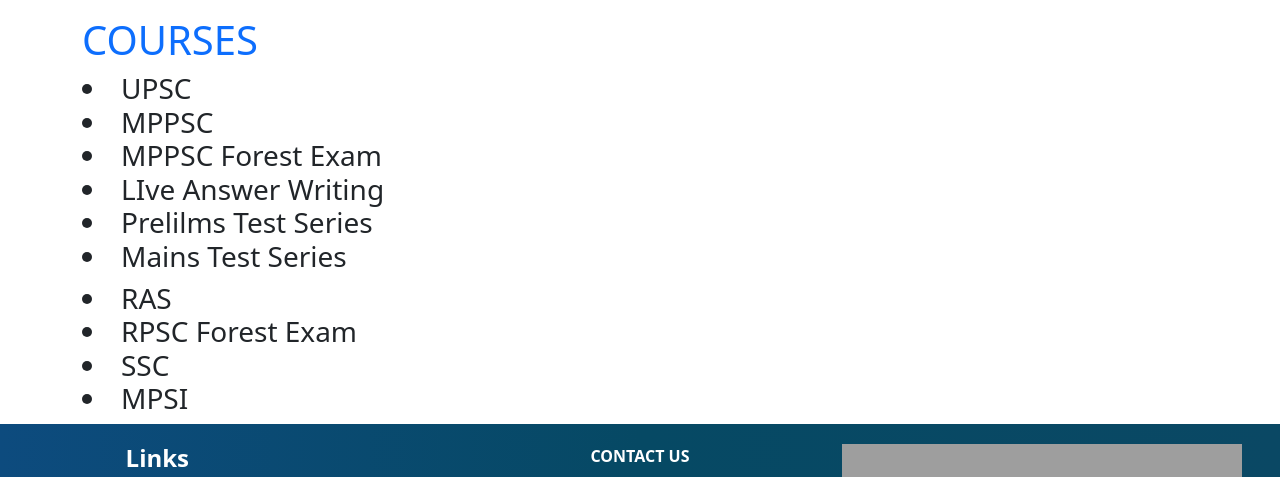
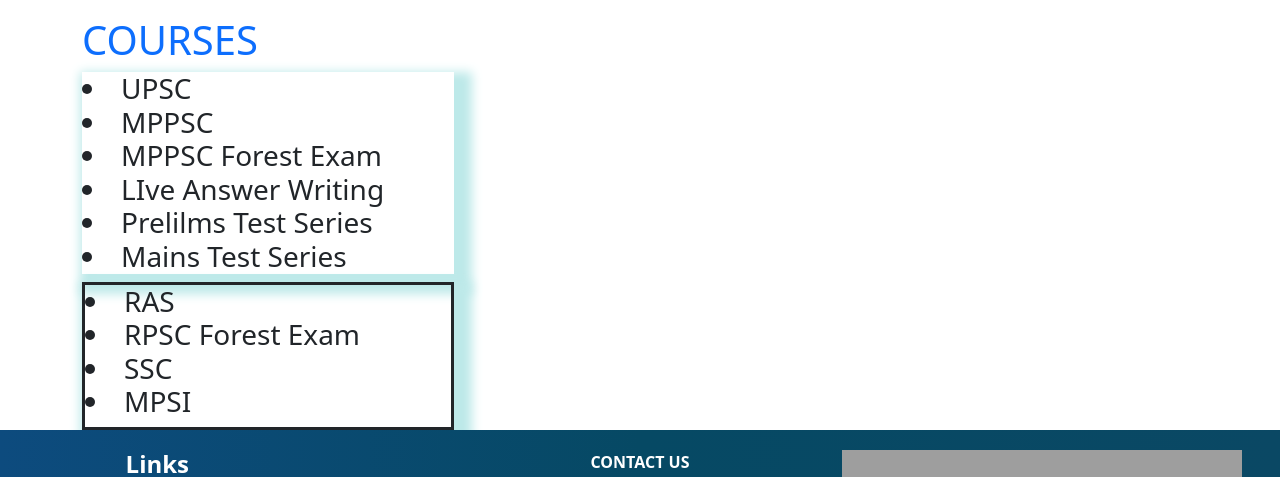
Before and after one commit to princeku07/cmics, a Django app: page /courses in a window 1280 px wide. Shown: the part 64-541 px from the top of the page. Run offline with Django 3.2, Linux system fonts and the light colour scheme; parts of the project's set-up code (start-up, migrations or seed data) failed here and were passed over; grey boxes are pictures that could not be loaded.

Commit message:
Update course.html

```diff
--- a/templates/course.html
+++ b/templates/course.html
@@ -13,7 +13,7 @@
     <div class="container mt-3">
         <h1><span class="text-primary">COURSES</span></h1>
        <div class='column'>
-        <div class="flex" >
+        <div class="col-md-4 services" >
            <h3> <li>UPSC
              <li>MPPSC
                  <li>MPPSC Forest Exam
@@ -21,7 +21,7 @@
                          <li>Prelilms Test Series
                <li>Mains Test Series </h3>
                                  </div>
-           <div class='flex'>
+           <div class='col-md-4 services' style="border:solid;">
                                 <h3> <li>RAS
                                      <li>RPSC Forest Exam
                                          <li>SSC
```
